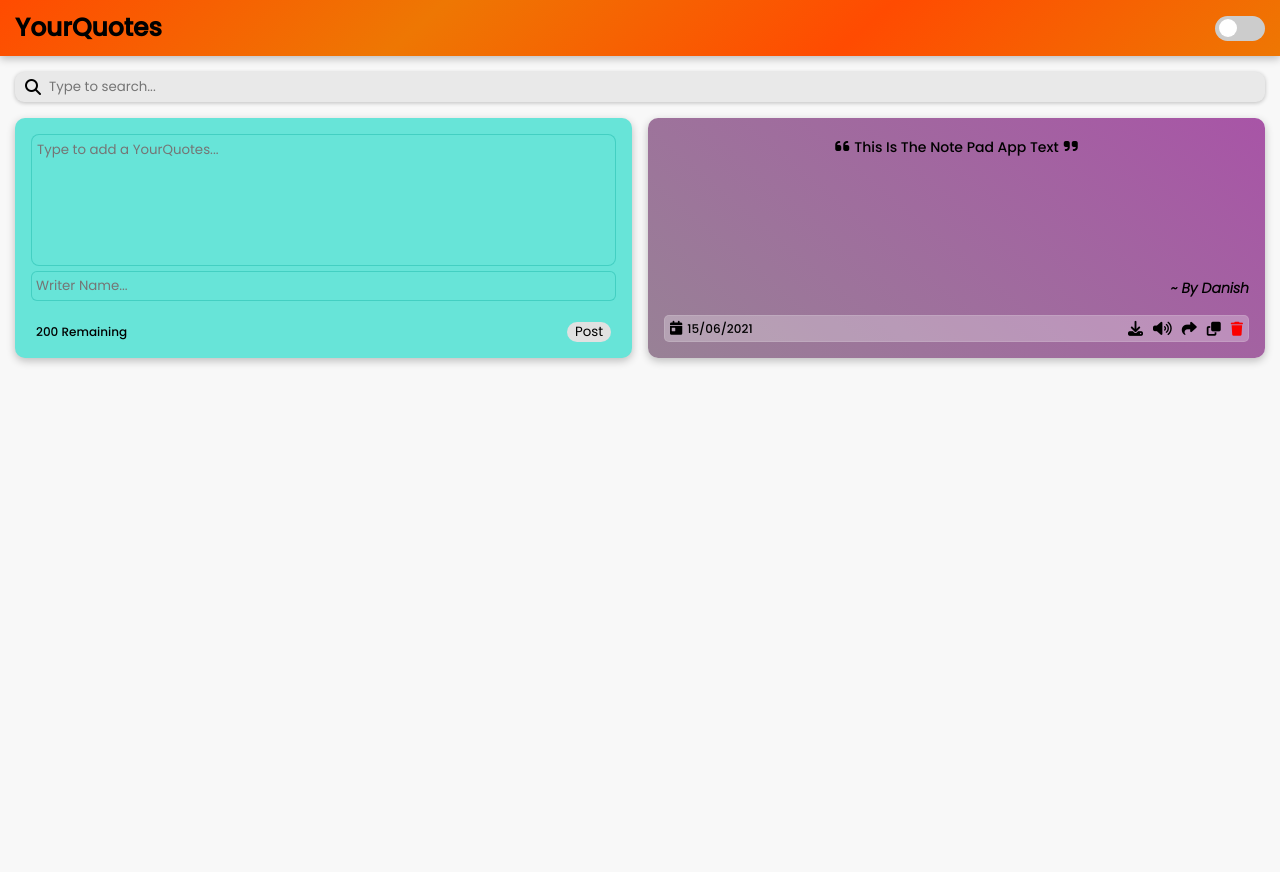
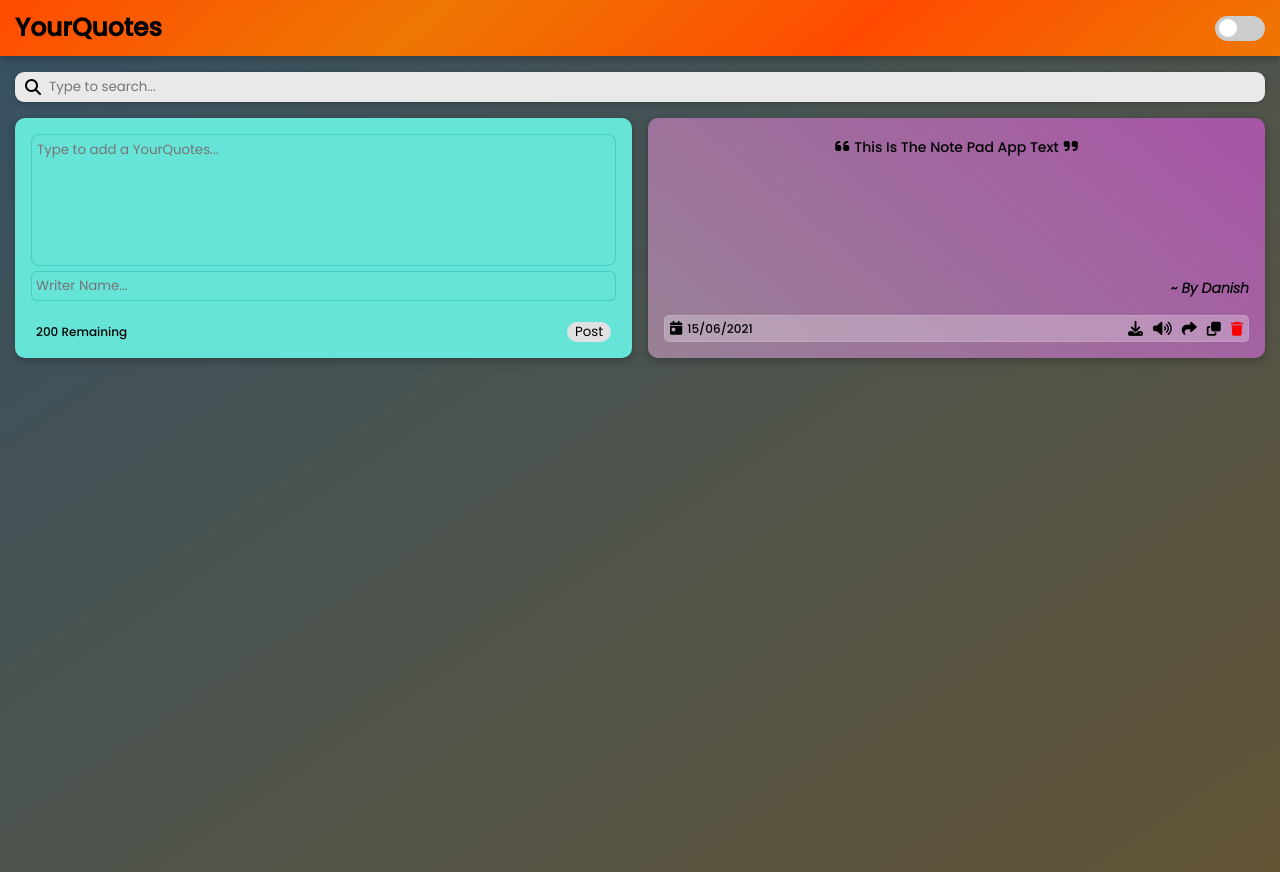
Before and after one commit to danishzayan/YourQuotes-App, a React (Vite) app: page / in a window 1280 px wide. Built offline with nearby package versions, Linux system fonts and the light colour scheme; no server answers.

Commit message:
changed bagckground

```diff
--- a/src/App.css
+++ b/src/App.css
@@ -1,3 +1,7 @@
 /* Project Name: Notepad
 Date: 07-08-2022
 Developer: Danish Kamal */
+
+#app {
+    background-image: linear-gradient(to right bottom, #365163, #635536);;
+}
--- a/src/App.jsx
+++ b/src/App.jsx
@@ -90,7 +90,7 @@ function App() {
 
   return (
     <>
-      <div className={`${darkMode && 'dark-mode'}`}>
+      <div id='app' className={`${darkMode && 'dark-mode'}`}>
         <Header handleToggleDarkMode={setDarkMode} />
         <div className="container">
           <Search handleSearchNote={setSearchText} />
```
